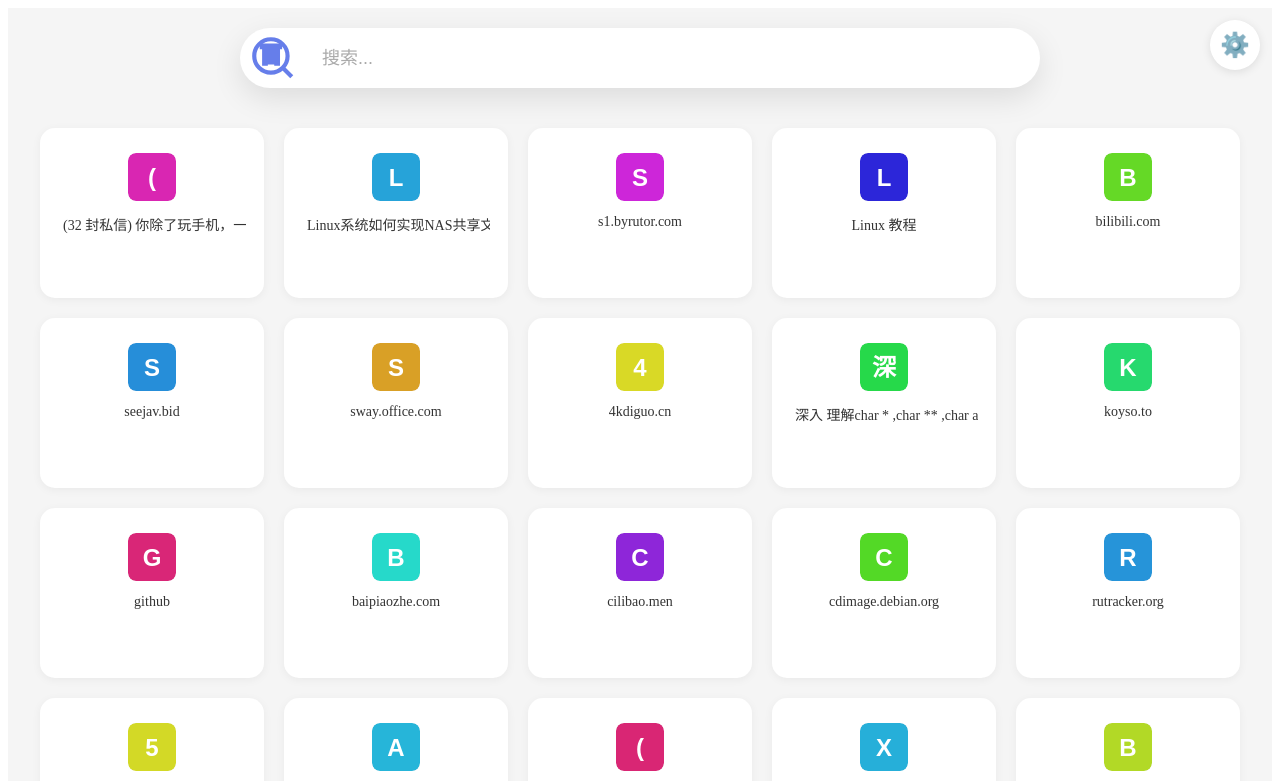
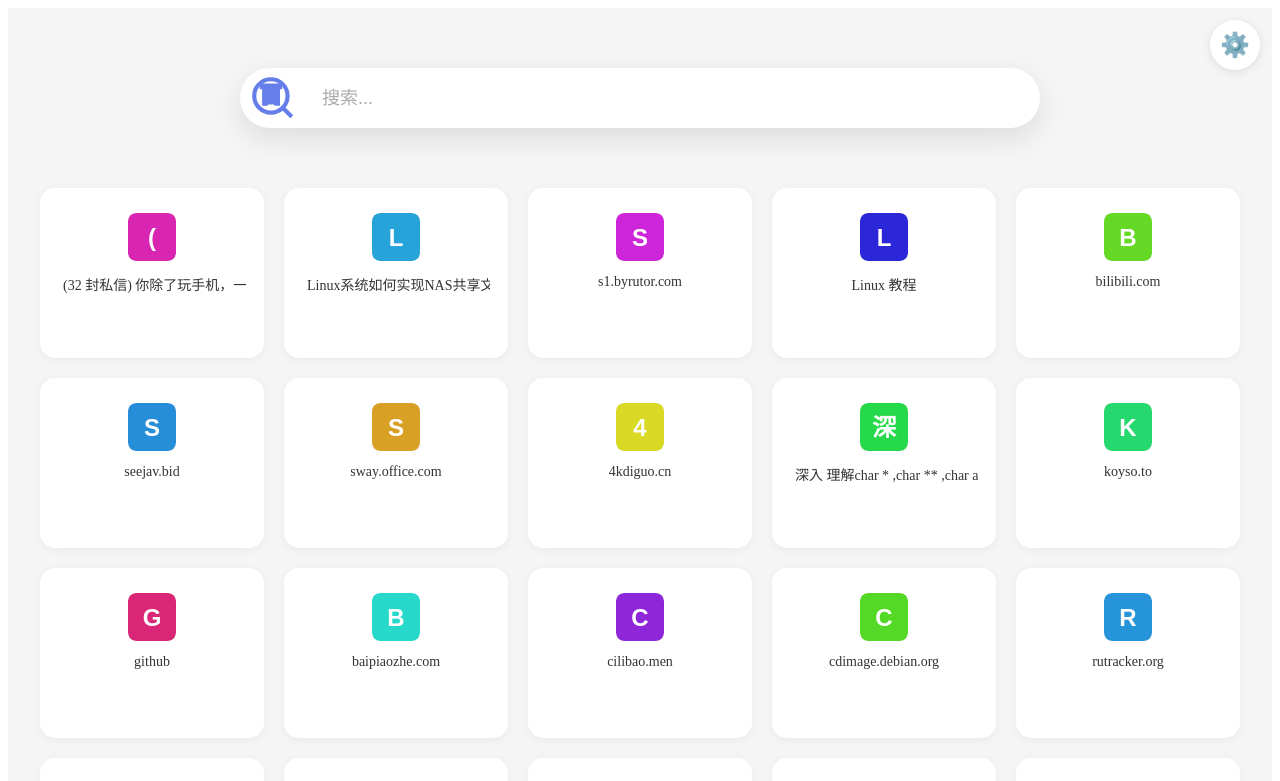
Before and after one commit to cofon/startpage, a Vue app: page / in a window 1280 px wide. Shown: the top 781 px of the page. Built offline with nearby package versions, Linux system fonts and the light colour scheme.

Commit message:
优化了搜索模块显示效果

```diff
--- a/src/App.vue
+++ b/src/App.vue
@@ -500,7 +500,8 @@
 .search-module {
   width: 100%;
   max-width: 800px;
-  margin-bottom: 40px;
+  margin-bottom: 60px; /* 增加下方间距 */
+  margin-top: 40px; /* 添加上方间距 */
 }
 
 .search-container {
```
